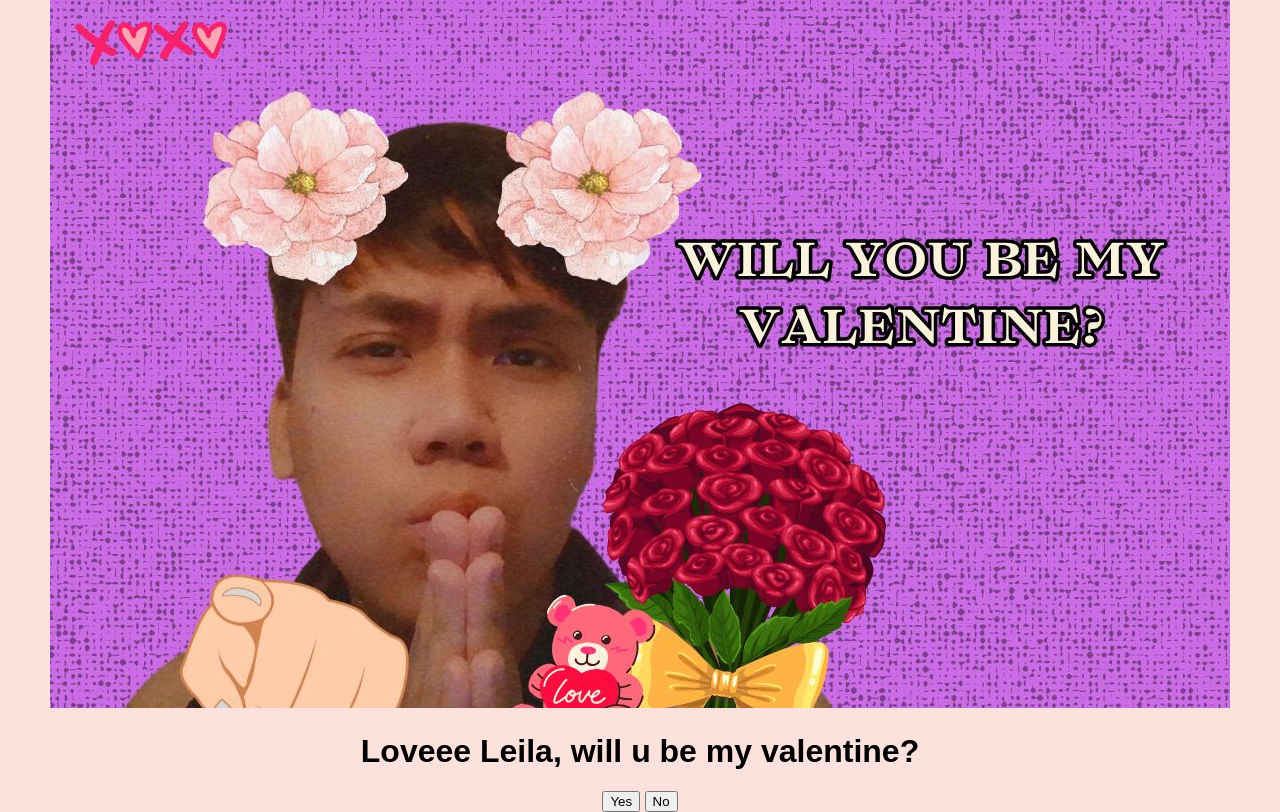
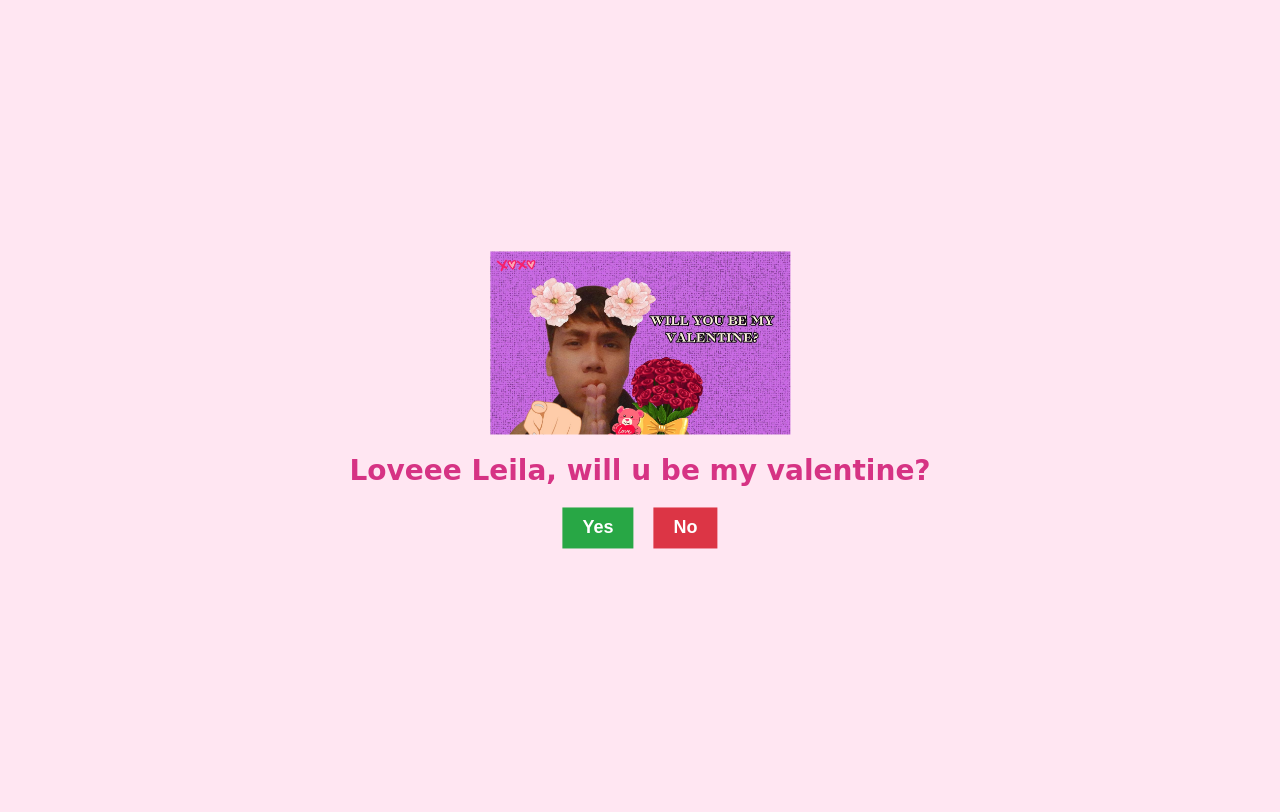
Before and after one commit to kyltrg/svntfreetix, a plain HTML site: page index.html in a window 1280 px wide. Drawn offline with Linux system fonts and the light colour scheme; a web font is replaced by a local one.

Commit message:
Update styles.css

```diff
--- a/styles.css
+++ b/styles.css
@@ -1,67 +1,55 @@
 body {
-    font-family: 'Arial', sans-serif;
-    background-color: #FDE1DC;
-    display: flex;
-    justify-content: center;
-    align-items: center;
-    height: 100vh;
-    margin: 0;
+    background-color: #ffe6f2;
     text-align: center;
+    font-family: Arial, sans-serif;
 }
 
-#app {
-    display: none;
+.container {
+    position: absolute;
+    top: 50%;
+    left: 50%;
+    transform: translate(-50%, -50%);
 }
 
-.screen {
-    display: none;
-    align-items: center;
-    justify-content: center;
+img {
+    width: 300px; /* Normal size */
+    height: auto;
+    display: block;
+    margin: 0 auto 20px;
+    transition: transform 0.3s ease-in-out;
 }
 
-.image {
-    width: 300px; /* Increase the image size */
+h1 {
+    font-family: 'Kissing Season', cursive;
+    font-size: 28px;
+    color: #d63384; /* Dark Pink */
     margin-bottom: 20px;
 }
 
-.text {
-    font-family: 'Kissing Season', cursive;
-    color: pink;
-    font-size: 2rem;
-    margin-bottom: 20px;
+.buttons {
+    display: flex;
+    justify-content: center;
+    gap: 20px;
 }
 
-.button {
-    font-family: 'Arial', sans-serif;
+button {
+    font-size: 18px;
+    font-weight: bold;
     color: white;
     padding: 10px 20px;
-    margin: 10px;
     border: none;
     cursor: pointer;
-    border-radius: 5px;
-    transition: transform 0.3s, width 0.3s;
+    transition: all 0.3s ease-in-out;
 }
 
-.yes {
-    background-color: green;
+#yesBtn {
+    background-color: #28a745;
 }
 
-.no {
-    background-color: red;
+#noBtn {
+    background-color: #dc3545;
 }
 
-button:active {
-    transform: scale(1.1);
-}
-
-#finalBtn {
-    width: 100vw;
-    height: 100vh;
-    font-size: 5rem;
-    background-color: green;
-    color: white;
-}
-
-#yeyScreen {
+.hidden {
     display: none;
 }
```
